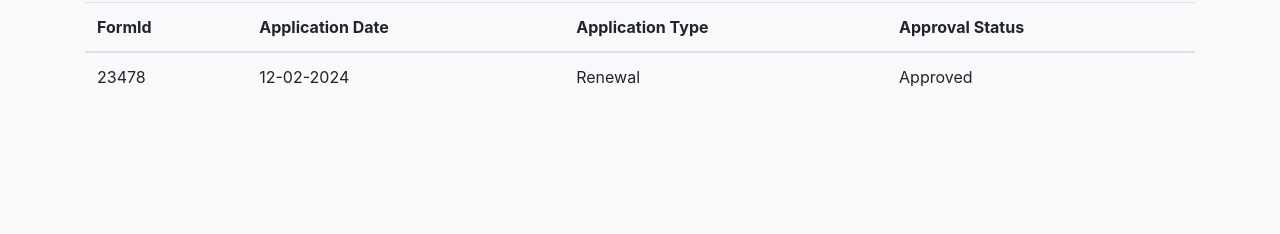
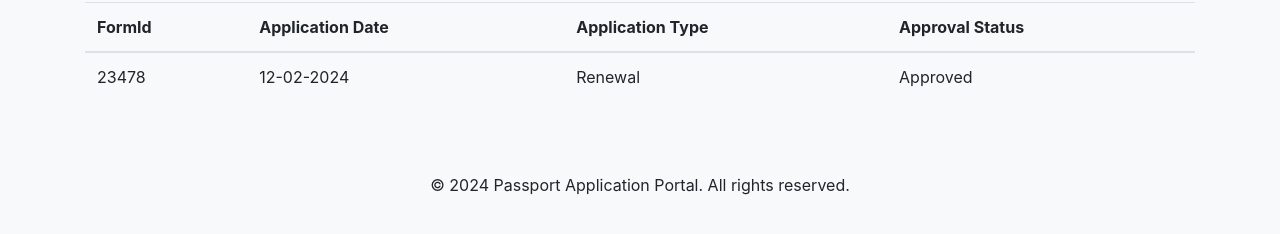
Before and after one commit to suryansh13-study/PassportApllicationTB, a plain HTML site: page history.html in a window 1280 px wide. Shown: the part 164-398 px from the top of the page. Drawn offline with nearby package versions, Linux system fonts and the light colour scheme.

Commit message:
Update history.html

```diff
--- a/history.html
+++ b/history.html
@@ -61,6 +61,11 @@
       </tbody>
     </table>
   </div>
+  <footer class="bg-light text-center text-lg-start mt-5">
+    <div class="container p-4">
+      <p class="text-center">© 2024 Passport Application Portal. All rights reserved.</p>
+    </div>
+  </footer>
 
   <script src="https://code.jquery.com/jquery-3.5.1.slim.min.js"></script>
   <script src="https://cdn.jsdelivr.net/npm/@popperjs/core@2.9.2/dist/umd/popper.min.js"></script>
```
